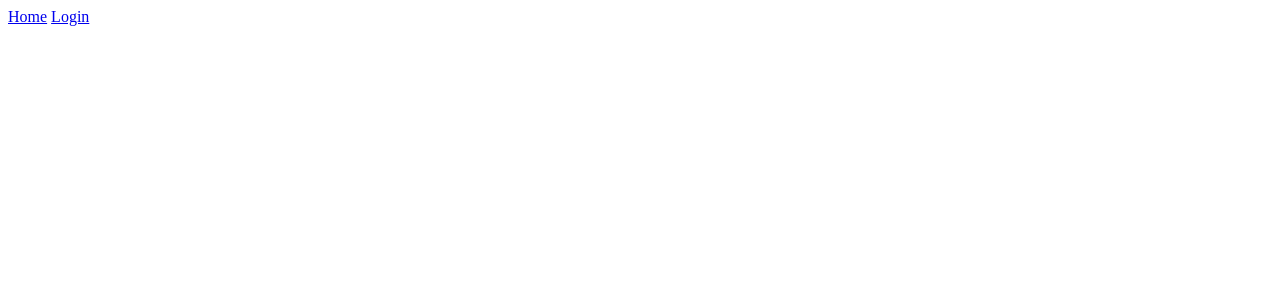
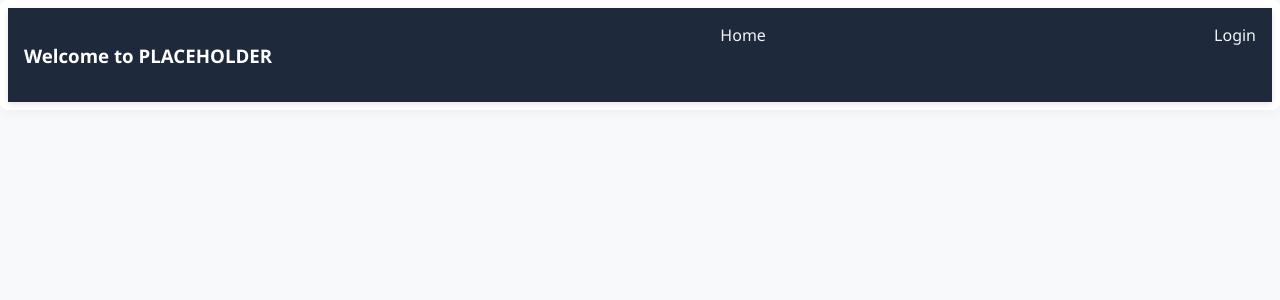
Before and after one commit to BingBong44512/flask-project, a Flask app: page / in a window 1280 px wide. Before the commit the part shown is almost empty. Shown: the top 300 px of the page. Run offline with Flask 3, Linux system fonts and the light colour scheme.

Commit message:
css stuff

```diff
--- a/app/static/style.css
+++ b/app/static/style.css
@@ -0,0 +1,41 @@
+body {
+	margin: 0;
+	font-family: 'Segoe UI', Tahoma, Geneva, Verdana, sans-serif;
+	background-color: #f8f9fa;
+	color: #333;
+}
+
+/* Navbar Header */
+.navbar-header {
+	background-color: #1e293b; /* dark slate */
+	color: white;
+	padding: 1rem 1rem;
+	display: flex;
+	align-items: left;
+	justify-content: space-between;
+	box-shadow: 0 2px 6px rgba(0, 0, 0, 0.1);
+}
+
+.logs {
+	font-size: 1rem;
+	font-weight: lighter;
+}
+
+.navbar-header a {
+	color: #f1f5f9;
+	text-decoration: none;
+	transition: color 0.2s ease;
+}
+
+.navbar-header a:hover {
+	color: #93c5fd; /* light blue */
+}
+
+/* Container */
+.container {
+	/*margin: 2rem auto; */
+	padding: 0.5rem;
+	background-color: white;
+	border-radius: 8px;
+	box-shadow: 0 2px 12px rgba(0, 0, 0, 0.05);
+}
--- a/app/templates/base.html
+++ b/app/templates/base.html
@@ -27,12 +27,18 @@
 						<span class="icon-bar"></span>
 						<span class="icon-bar"></span>
 					</button> -->
+
+					<h3>
+						Welcome to PLACEHOLDER
+					</h3>
 					<a href="/">Home</a>
-					{% if not current_user.is_authenticated %}
-					<a href="/login">Login</a>
-					{%else %}
-					<a href="/">Logout</a>
-					{% endif %}
+					<div class="logs">
+						{% if not current_user.is_authenticated %}
+							<a href="/login">Login</a>
+						{%else %}
+							<a href="/">Logout</a>
+						{% endif %}
+					</div>
 				</div>
 			</div>
 		</div>
```
Also changed, not shown: app/templates/index.html (line endings or trailing spaces).
